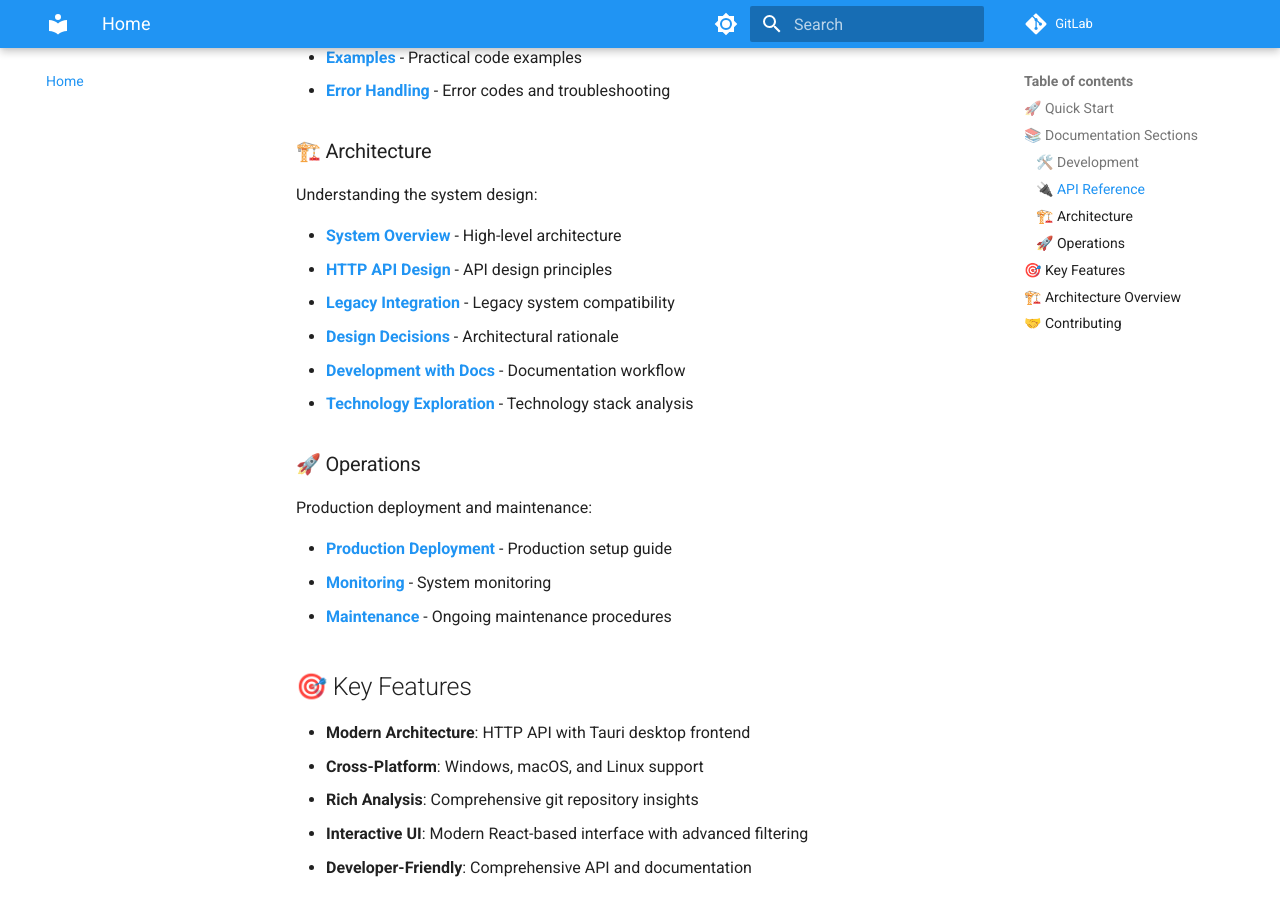
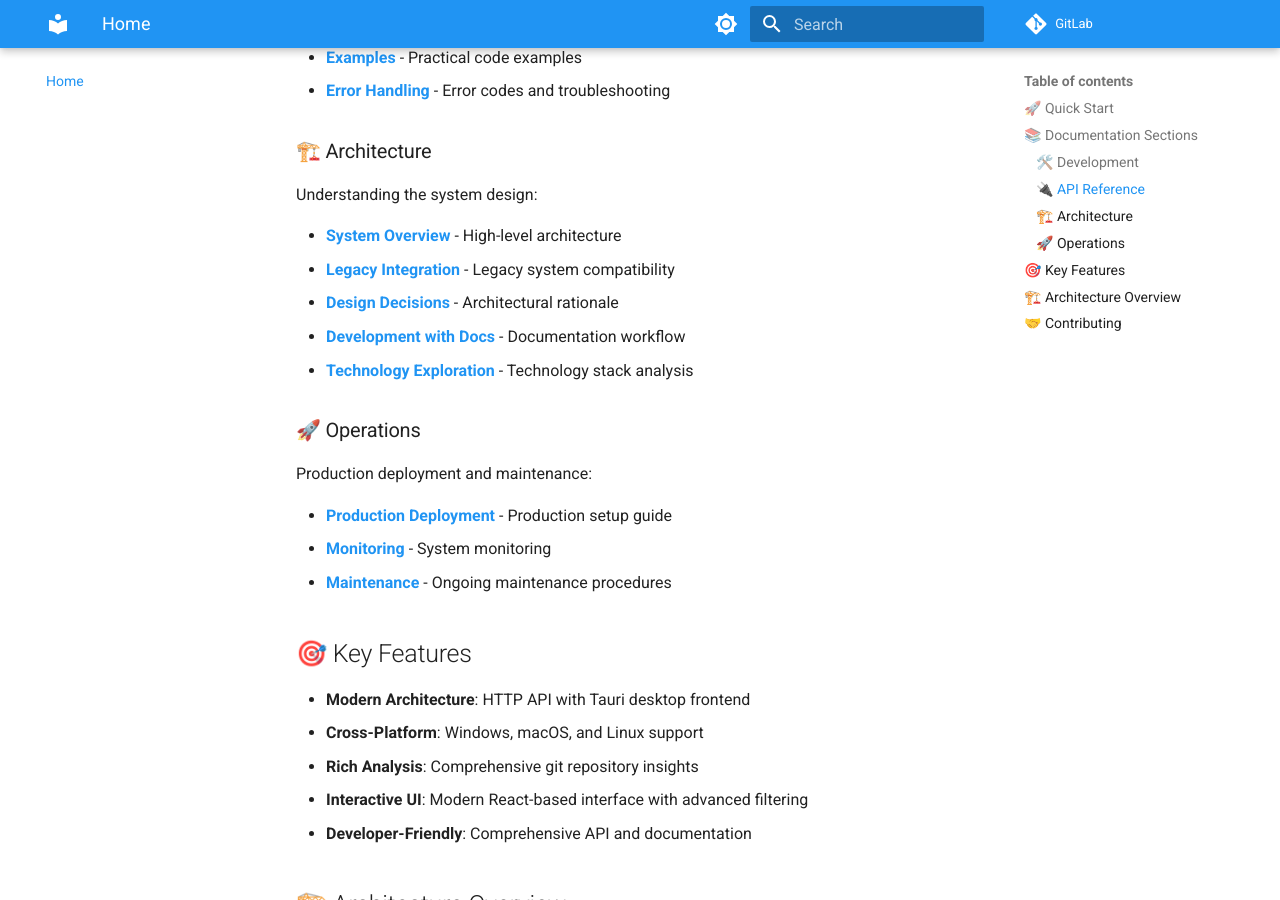
Before and after one commit to boost-edu-tools/gitinspectorgui, an MkDocs documentation site: the page built from docs/index.md, in a window 1280 px wide and 900 px high, scrolled down 977 px. Built offline with MkDocs 1.6.1 and Material for MkDocs 9.7.7, drawn with Linux system fonts in a browser that asks for light colours; comment, search, counter and statistics services are not loaded; some of the changed lines change nothing that is shown.

Commit message:
docs: fix broken links in navigation and index
- Update mkdocs.yml navigation to use renamed files
- Remove reference to deleted http-api-design.md from index.md
- Update navigation titles to reflect current content focus
- Clean up exclude_docs section to remove deleted files

```diff
--- a/docs/index.md
+++ b/docs/index.md
@@ -35,7 +35,6 @@
 Understanding the system design:
 
 -   **[System Overview](architecture/overview.md)** - High-level architecture
--   **[HTTP API Design](architecture/http-api-design.md)** - API design principles
 -   **[Legacy Integration](architecture/legacy-integration.md)** - Legacy system compatibility
 -   **[Design Decisions](architecture/design-decisions.md)** - Architectural rationale
 -   **[Development with Docs](architecture/development_with_docs_architecture.md)** - Documentation workflow
--- a/mkdocs.yml
+++ b/mkdocs.yml
@@ -38,18 +38,14 @@
     api/HTTP_API_REFERENCE.md
     architecture/ARCHITECTURE_DIAGRAMS.md
     architecture/ARCHITECTURE_PLAN_SUMMARY.md
-    architecture/HTTP_API_IMPLEMENTATION_PLAN.md
-    architecture/IPC_ARCHITECTURE_ANALYSIS.md
-    architecture/LEGACY_INTEGRATION_PLAN.md
-    architecture/MKDOCS_CONVERSION_PLAN.md
     archive/
     deployment/PRODUCTION_DEPLOYMENT_GUIDE.md
     development/API_SIDECAR.md
     development/DEVELOPMENT_MODE.md
     development/ENHANCED_SETTINGS_GUIDE.md
-    development/diagnostics/
     implementation/
     operations/rollback/
+    DOCUMENTATION_CLEANUP_PLAN.md
 
 markdown_extensions:
     - pymdownx.highlight:
@@ -81,8 +77,8 @@
     - Development:
           - Environment Setup: development/environment-setup.md
           - Development Mode: development/development-mode.md
-          - pip to uv Migration: development/pip-to-uv-migration.md
-          - npm to pnpm Migration: development/npm-to-pnpm-migration.md
+          - Python Management (uv): development/python-management-uv.md
+          - Package Management (pnpm): development/package-management-pnpm.md
           - Enhanced Settings: development/enhanced-settings.md
           - Blame Tabs Implementation: development/blame-tabs-implementation.md
           - Troubleshooting: development/troubleshooting.md
@@ -92,7 +88,6 @@
           - Error Handling: api/error-handling.md
     - Architecture:
           - System Overview: architecture/overview.md
-          - HTTP API Design: architecture/http-api-design.md
           - Legacy Integration: architecture/legacy-integration.md
           - Design Decisions: architecture/design-decisions.md
           - Development with Docs: architecture/development_with_docs_architecture.md
```
